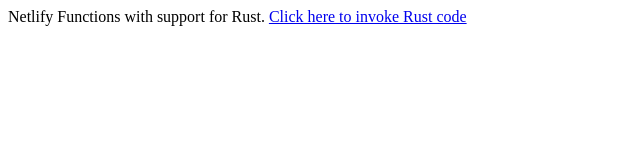
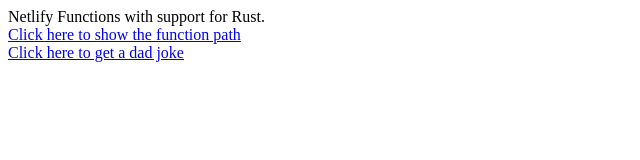
Before and after one commit to talves/rust-netlify-functions-example, a plain HTML site: page public/index.html in a window 1280 px wide. Shown: the whole page, without its empty margins (0-640 px from the left). Drawn offline with Linux system fonts and the light colour scheme.

Commit message:
update: include new function

```diff
--- a/public/index.html
+++ b/public/index.html
@@ -1,3 +1,4 @@
 Netlify Functions with support for Rust.
 
-<a href="/.netlify/functions/hello">Click here to invoke Rust code</a>
+<div><a href="/.netlify/functions/hello">Click here to show the function path</a></div>
+<div><a href="/.netlify/functions/dad-joke">Click here to get a dad joke</a></div>
```
